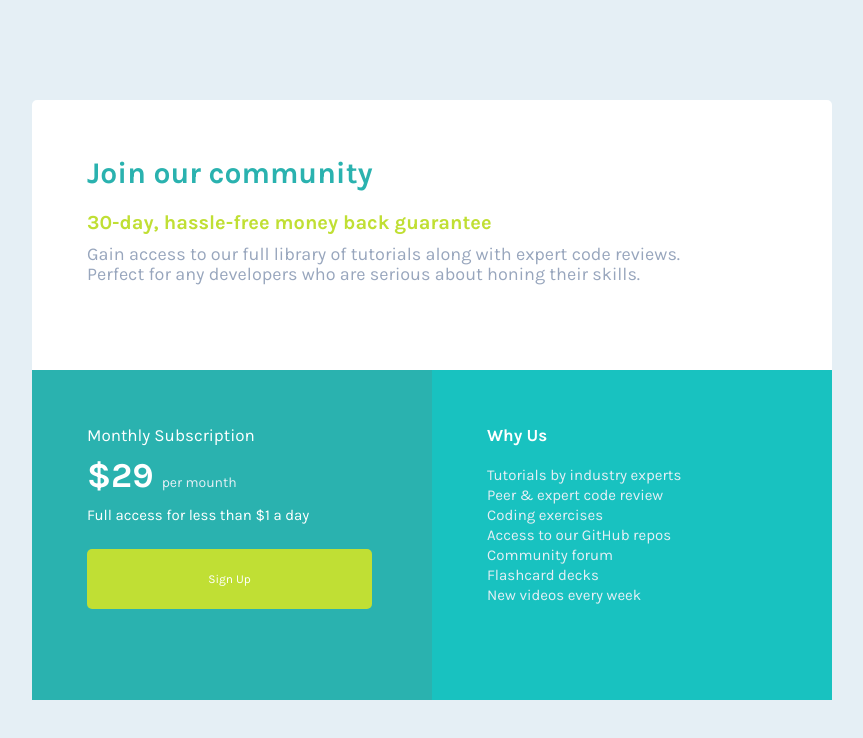
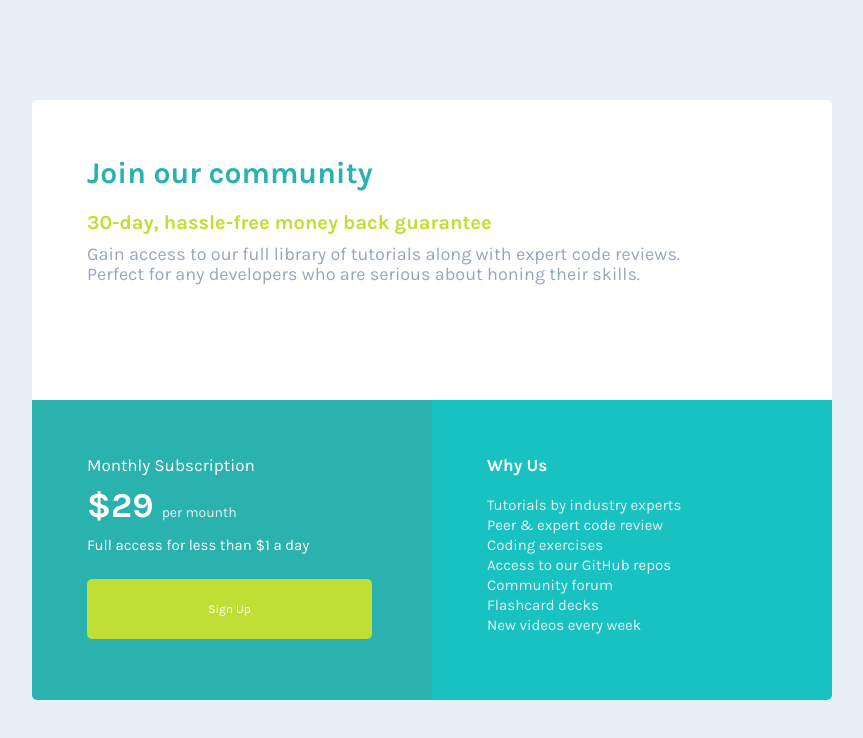
Before and after one commit to monsor3s/single-price-grid, a React (Create React App) app: page / in a window 1280 px wide. Shown: the top 738 px of the page, without its empty margins (208-1071 px from the left). Built offline with nearby package versions, Linux system fonts and the light colour scheme.

Commit message:
Update Commit Final

```diff
--- a/index.html
+++ b/index.html
@@ -2,7 +2,7 @@
 <html lang="en">
 <head>
   <meta charset="UTF-8">
-  <meta name="viewport" content="width=device-width, initial-scale=1.0"> <!-- displays site properly based on user's device -->
+  <meta name="viewport" content="width=device-width, initial-scale=1"> <!-- displays site properly based on user's device -->
 
   <link rel="icon" type="image/png" sizes="32x32" href="./images/favicon-32x32.png">
 
--- a/src/components/IndexHome.js
+++ b/src/components/IndexHome.js
@@ -9,19 +9,33 @@ const Homepage = styled.div`
     justify-content: center;
     align-items: center;
     background-color: var(--lg-gray);
-
 `;
 
 const HomepageContainer = styled.div`
     width: 800px;
     height: 600px;
+    overflow: hidden;
     position: relative;
     background-color: #fff;
     border-radius: 0.5rem;
     display: grid;
     grid-template-columns: repeat(2, 1fr);
     grid-template-rows: repeat(2, 1fr);
+    grid-template-areas:
+        'boxheader boxheader'
+        'boxbody boxfooter';
 
+    @media only screen and (max-width: 768px) {
+        width: 340px;
+        height: 700px;
+        display: grid;
+        grid-template-columns: 1fr;
+        grid-template-rows: repeat(3, 1fr);
+        grid-template-areas:
+        'boxheader'
+        'boxbody'
+        'boxfooter';
+    }
 `;
 
 const BoxHeader = styled.div`
@@ -30,7 +44,12 @@ const BoxHeader = styled.div`
     position: absolute;
     justify-content: center;
     padding: 55px;
-    grid-area: 0 / 3 ;
+    grid-area: boxheader;
+
+    @media only screen and (max-width: 768px) {
+        padding: 25px;
+        justify-content: center;
+    }
 `;
 
 const Title = styled.h1`
@@ -38,18 +57,30 @@ const Title = styled.h1`
     font-weight: 700;
     color: var(--cyan);
     margin-bottom: 2rem;
+
+    @media only screen and (max-width: 768px) {
+        font-size: 2rem;
+    }
 `;
 
 const Subtitle = styled.h2`
     font-size: 2rem;
     color: var(--bg-yellow);
     margin-bottom: 1rem;
+
+    @media only screen and (max-width: 768px) {
+        font-size: 1.5rem;
+    }
 `;
 
 const Span = styled.p`
     font-size: 1.8rem;
     color: var(--gr-blue);
     line-height: 2rem;
+
+    @media only screen and (max-width: 768px) {
+        font-size: 1.2rem;
+    }
 `;
 
 
@@ -57,10 +88,15 @@ const BoxBody = styled.div`
     width: 400px;
     height: 330px;
     padding: 25px;
-    position: relative;
+    position: absolute;
     display: inline-block;
     background-color: var(--cyan);
-    grid-area: 2 / 1;
+    grid-area: boxbody;
+
+    @media only screen and (max-width: 768px) {
+        padding: 0px;
+
+    }
 `;
 
 const TitleBody = styled.div`
@@ -115,7 +151,11 @@ const BoxFooter = styled.div`
     position: absolute;
     display: inline-block;
     background-color: var(--lg-cyan);
-    grid-area: 2 / 2 ;
+    grid-area: boxfooter;
+
+    @media only screen and (max-width: 768px) {
+        padding: 0;
+    }
 `;
 
 const TitleFooter = styled.h1`
```
